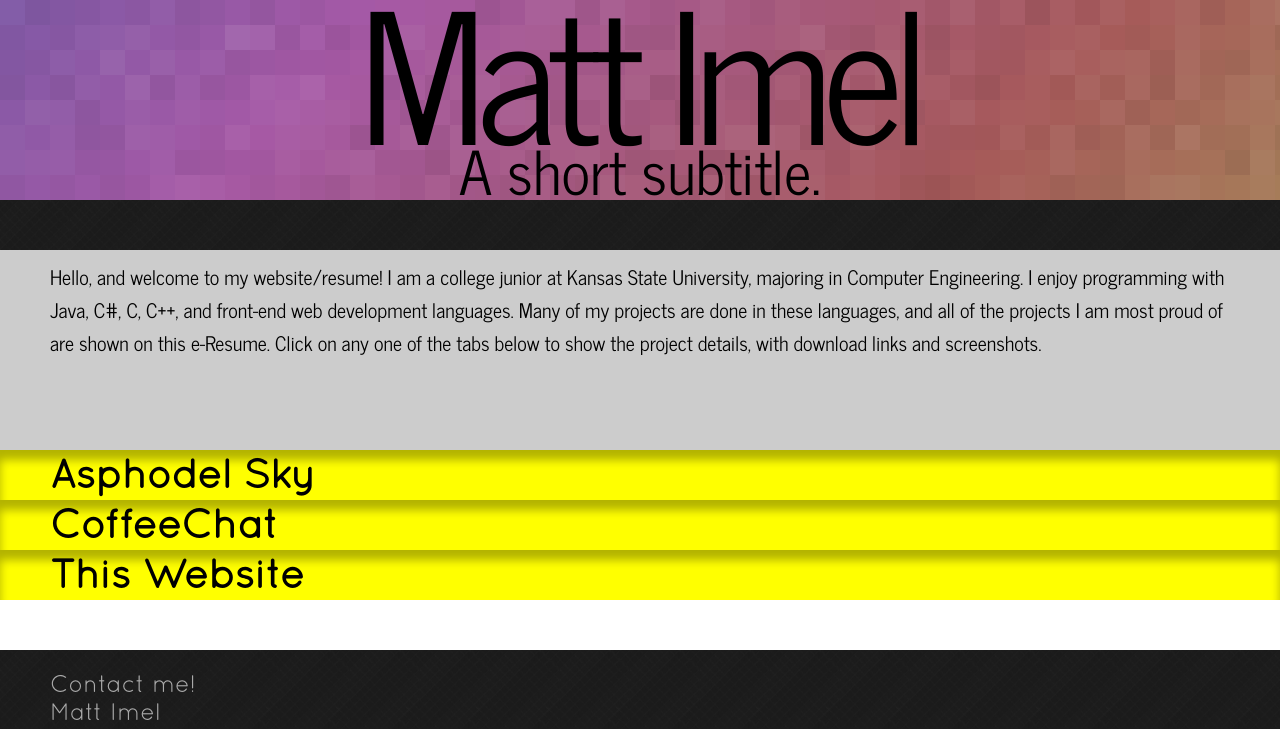
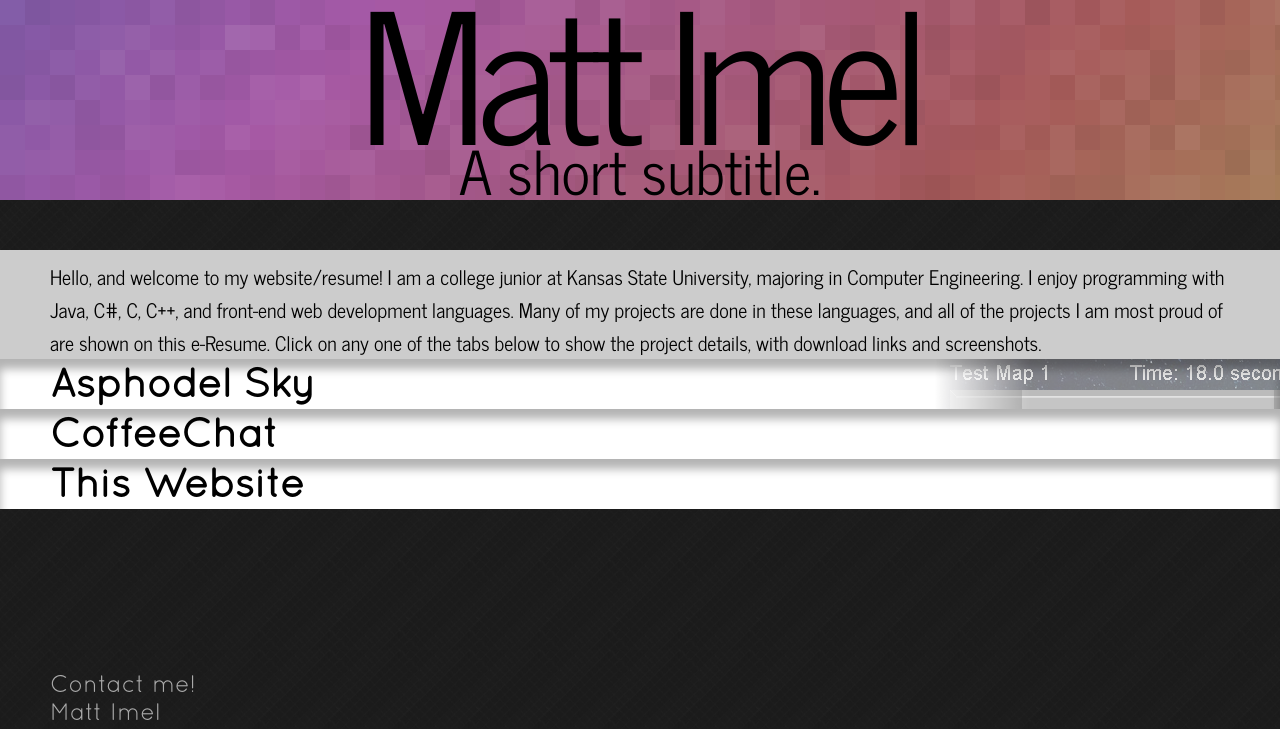
Before and after one commit to Mimel/Matt-Imel-eResume, a plain HTML site: page index.html in a window 1280 px wide. Shown: the top 729 px of the page. Drawn offline with Linux system fonts and the light colour scheme; files whose address does not match are found by name.

Commit message:
Added Backgrounds

```diff
--- a/css/desktop.css
+++ b/css/desktop.css
@@ -7,6 +7,8 @@
 html {
     position: relative;
     min-height: 100%;
+
+    background-image: url("../img/_backgrounds/office.png");
 }
 
 body {
@@ -51,7 +53,7 @@ body {
 }
 
 #body_content {
-  height: 200px;
+  height: auto;
   width: 100%;
 
   padding-left: 50px;
@@ -132,7 +134,7 @@ body {
 #projects_list {
   width: inherit;
 
-  background-color: #008800;
+  background-color: #FF00FF;
 }
 
 /* MODAL COMPONENTS */
--- a/css/testPI.css
+++ b/css/testPI.css
@@ -6,7 +6,7 @@
 .proj_item_wrapper {
     width: inherit;
     overflow: hidden;
-    background-color: #ffff00;
+    background-color: #FFFFFF;
 }
 
 .proj_upborder {
--- a/js/projectinject.js
+++ b/js/projectinject.js
@@ -28,6 +28,9 @@ var projectTemplate = function(name, desc, img, dwds, exts, gallery) {
     //Whether or not the project in the website is expanded (200px height, full suite) or
     //retracted (50px height, just title)
     var expanded = true;
+
+    //The position of this element in the webpage, 0 being at the top.
+    var instance = projectTemplate.instances;
 
     //Increments the number of projects; used in id-ing various blocks.
     projectTemplate.instances++;
@@ -73,7 +76,7 @@ var projectTemplate = function(name, desc, img, dwds, exts, gallery) {
 
         return "<div class=\"proj_item_wrapper\" id=\"p_iw_" + projectTemplate.instances + "\">    \
             <div class=\"proj_upborder\"></div>                 \
-            <div class=\"proj_bkgd\">                           \
+            <div class=\"proj_bkgd\" style=\"background-image:url(" + img + ")\">                           \
                 <div class=\"proj_synopsis\">                   \
                     <h1 class=\"proj_title\">" + n + "</h1>     \
                     <h2 class=\"proj_desc\">" + de + "</h2>     \
@@ -99,11 +102,11 @@ projectTemplate.instances = 0;
 //the list, varying the sizes of the said projects via clicking, and managing the gallery
 //modals upon clicking an image.
 $(function() {
-    new projectTemplate("Asphodel Sky", "A very simple roguelike game with 2D graphics. Made in Java.", "../img/whatever.png", [
+    new projectTemplate("Asphodel Sky", "A very simple roguelike game with 2D graphics. Made in Java.", "img/asphodelsky/Background.png", [
         ["Download .jar", "LINK"],
         ["Download .zip", "LINK"]
     ], [["Github", "LINK"]], null).printAsHTML();
-    new projectTemplate("CoffeeChat", "Server and client software allowing versatile chat between multiple users. Comes with a set of user and admin commands. Made in Java.", "../img/whatever.png", [
+    new projectTemplate("CoffeeChat", "Server and client software allowing versatile chat between multiple users. Comes with a set of user and admin commands. Made in Java.", "img/coffeechat/Background.png", [
         ["Download .jar", "LINK"],
         ["Download .zip", "LINK"]
     ], [], "coffeechat").printAsHTML();
```
Also changed, not shown: img/asphodelsky/Background.png (added), img/coffeechat/Background.png (added).
